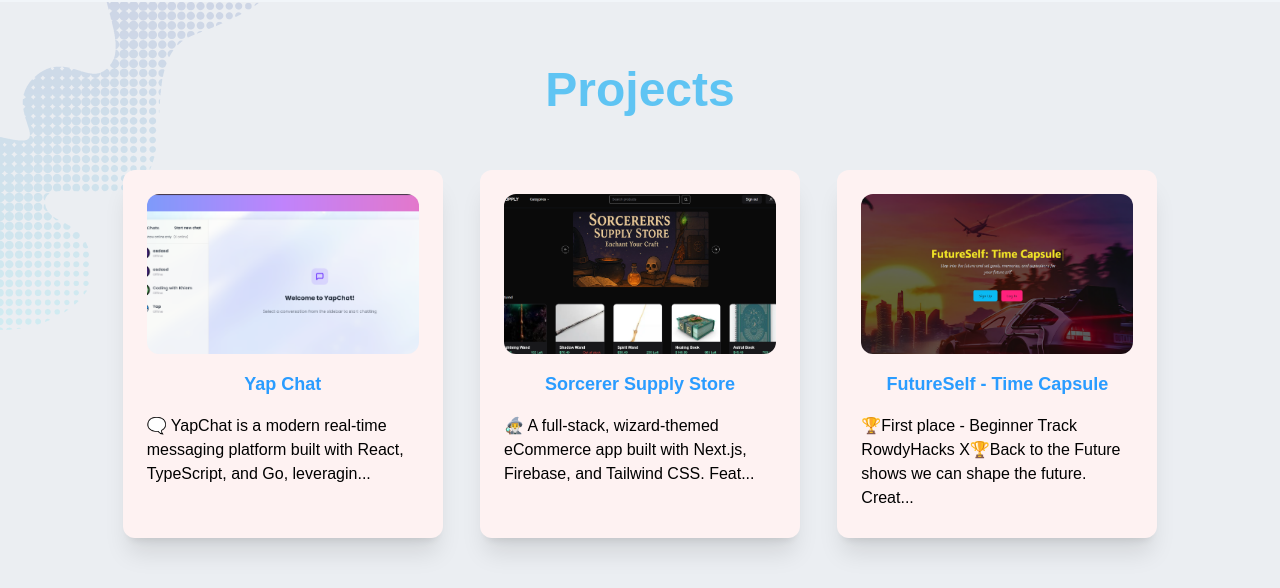
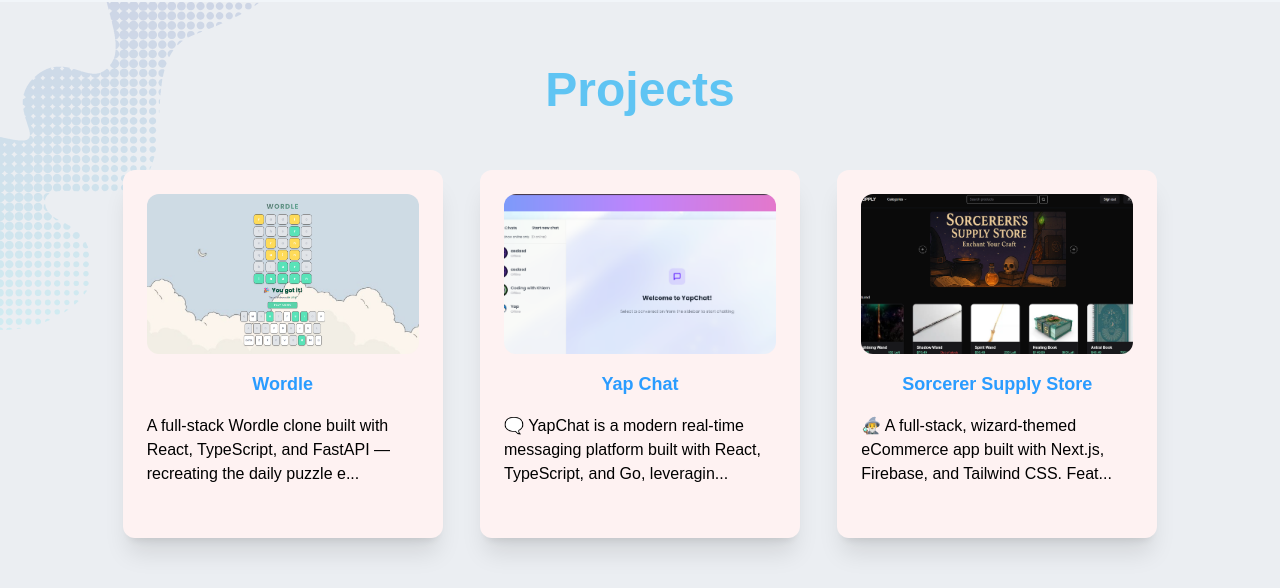
Before and after one commit to huuphuc-nguyen/portfolio, a React (Vite) app: page /1 in a window 1280 px wide. Shown: the part 2038-2626 px from the top of the page. Built offline with nearby package versions, Linux system fonts and the light colour scheme; no server answers.

Commit message:
feat: add wordle

```diff
--- a/src/assets/constances/projectData.js
+++ b/src/assets/constances/projectData.js
@@ -71,13 +71,39 @@
 import project11_8 from "../images/yapchat/project11_8.png";
 import project11_9 from "../images/yapchat/project11_9.png";
 
+// Wordle
+import project12_1 from "../images/wordle/project12_1.png";
+import project12_2 from "../images/wordle/project12_2.png";
+
 export const projectData = [
+  {
+    id: 12,
+    title: "Wordle",
+    description:
+      " A full-stack Wordle clone built with React, TypeScript, and FastAPI — recreating the daily puzzle experience with persistent game sessions, signed JWT cookies (HttpOnly, XSS-safe) for seamless session tracking, and a clean keyboard-first UI. Each player gets an independent secret word, game state is persisted to PostgreSQL, and abandoned sessions are automatically cleaned up. Deployed on a self-hosted k3s cluster with multi-arch Docker images and a GitOps CI/CD pipeline powered by GitHub Actions and Rancher Fleet.",
+    img: [project12_1, project12_2],
+    thumbnail: project12_1,
+    platform: "Website",
+    techStack: "React, TypeScript, TailwindCSS, FastAPI, PostgreSQL",
+    github: "https://github.com/huuphuc-nguyen/wordle",
+    demo: "https://felixnguyen.dev/wordle",
+  },
   {
     id: 11,
     title: "Yap Chat",
     description:
       "🗨️ YapChat is a modern real-time messaging platform built with React, TypeScript, and Go, leveraging WebSockets for instant communication and Clerk for secure user authentication. Designed for speed and scalability, it supports 1-on-1 and group chats, typing indicators, and online presence—all with a clean, responsive UI.",
-    img: [project11_1, project11_2, project11_3, project11_4, project11_5, project11_6, project11_7, project11_8, project11_9],
+    img: [
+      project11_1,
+      project11_2,
+      project11_3,
+      project11_4,
+      project11_5,
+      project11_6,
+      project11_7,
+      project11_8,
+      project11_9,
+    ],
     thumbnail: project11_1,
     platform: "Website",
     techStack: "NextJS, TypeScript, TailwindCSS, Firebase, Stripe",
```
Also changed, not shown: src/assets/images/wordle/project12_1.png (added), src/assets/images/wordle/project12_2.png (added).
